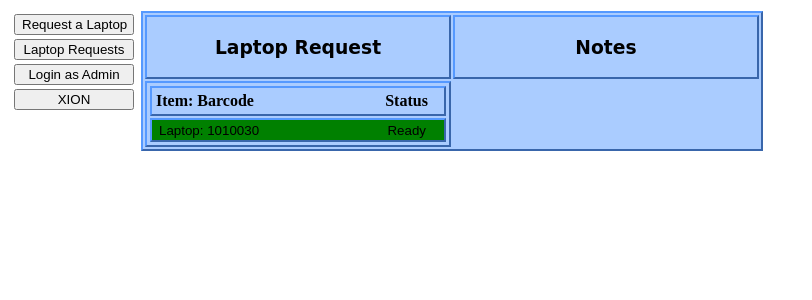
After one commit to rvanwhy/LaptopRequests, a Django app: page /laptopRequests/1 in a window 1280 px wide. The commit adds this page. Shown: the top 300 px of the page, without its empty margins (0-812 px from the left). Run offline with Django 3.2, Linux system fonts and the light colour scheme; data that the repository does not hold is empty.

Commit message:
Fixed up some CSS and modified the URL Schema

```diff
--- /dev/null
+++ b/xion/laptopRequests/static/base.css
@@ -0,0 +1,55 @@
+table.BlueRounded {
+	-moz-border-radius:10px;
+	border:2px outset #5599FF;
+  background-color:#AACCFF;
+}
+
+table.main {
+	width:900px;
+}
+
+.BlueRounded td {
+  -moz-border-radius:10px;
+	border:2px outset #5599FF;
+
+}
+
+
+td.ColumnHead {
+	text-align:center;
+	width:300px;
+}
+
+h3.ColumnHead {
+	text-align:center;
+	font-family:Comic Sans, Comic Sans MS, Arial, sans-serif;
+	padding:0;
+}
+
+h2.Title {
+	color:navy;
+}
+
+h3.Header {
+	color:navy;
+}
+
+td.New {
+  background-color:gray;
+}
+
+td.Started {
+  background-color:teal;
+}
+
+td.Testing {
+  background-color:orange;
+}
+
+td.Ready{
+  background-color:green;
+}
+
+td.Archive{
+  background-color:crimson;
+}
--- /dev/null
+++ b/xion/laptopRequests/templates/request.html
@@ -0,0 +1,147 @@
+<!DOCTYPE HTML>
+{% load staticfiles %}
+<html>
+<head>
+	<title>Detailed status of AZ RAMP experiment laptop request</title>
+	<meta http-equiv="Content-Type" content="text/html;charset=utf-8" >
+	<link href="{% static "base.css" %}" rel="stylesheet" type="text/css">
+</head>
+<body>
+
+<table class="major">
+	<tr>
+		<td class="navigation" valign="top">
+			<table class="navigation">
+				<tr><td>
+                    <form action="/admin/laptopRequests/request/add">
+						<input style="width:120px;" type="submit" value="Request a Laptop">
+					</form>
+				</td></tr>
+
+				<tr><td>
+					<form action="/laptopRequests">
+						<input style="width:120px;" type="submit" value="Laptop Requests">
+					</form>
+				</td></tr>
+
+				<tr><td>
+					<form action="/cgi-bin/getDetailedStatus.py">
+					<input style="width:120px;" type="submit" value="Login as Admin">
+					</form>
+				</td></tr>
+
+				<tr><td>
+                    <form action="/"><input style="width:120px;" type="submit" value="XION"></form>
+				</td></tr>
+			</table>
+		</td>
+
+
+		<td style="width:900px;">
+			<table class="BlueRounded">
+				<tr>
+					<td class="ColumnHead"><h3 class="ColumnHead">Laptop Request</h3></td>
+					<td class="ColumnHead"><h3 class="ColumnHead">Notes</h3></td>
+				</tr>
+
+                {% for request in requests %}
+				<tr>
+					<td width="300px"  valign="top">
+						<table width="300px">
+							<tr>
+								<td align="right">Status:</td>
+								<td align="left" class="{{request.status}}">{{request.status}}</td>
+							</tr>
+							<tr>
+								<td align="right">Date:</td>
+								<td align="left">{{request.date}}</td>
+							</tr>
+							<tr>
+								<td align="right">Name:</td>
+								<td align="left">{{request.name}}</td>
+							</tr>
+							<tr>
+								<td align="right">email:</td>
+								<td align="left">{{request.email}}</td>
+							</tr>
+							<tr>
+								<td align="right">Notify:</td>
+								<td align="left">{{request.notify}}</td>
+							</tr>
+							<tr>
+								<td align="right">Date Required:</td>
+								<td align="left">{{request.readyby}}</td>
+							</tr>
+							<tr>
+								<td align="right"># of laptops:</td>
+								<td align="left">{{request.nlaptops}}</td>
+							</tr>
+							<tr>
+								<td align="right">Experiment Name:</td>
+								<td align="left">{{request.experimentName}}</td>
+							</tr>
+							<tr>
+								<td align="right">Experiment Number:</td>
+								<td align="left">{{request.experimentNumber}}</td>
+							</tr>
+							<tr>
+								<td align="right">Location:</td>
+								<td align="left">{{request.location}}</td>
+							</tr>
+							<tr>
+								<td align="right">Backpack:</td>
+								<td align="left">{{request.backpack}}</td>
+							</tr>
+							<tr>
+								<td align="right">Experiment Type:</td>
+								<td align="left">{{request.typeX}}</td>
+							</tr>
+							<tr>
+								<td align="right">Laptop Type:</td>
+								<td align="left">{{request.typeL}}</td>
+							</tr>
+							<tr>
+								<td align="right">Owner:</td>
+								<td align="left">{{request.owner}}</td>
+							</tr>
+							<tr>
+								<td align="right"># of instruments:</td>
+								<td align="left">{{request.ninstr}}</td>
+							</tr>
+							<tr>
+								<td align="right">Disk space:</td>
+								<td align="left">{{request.diskspace}}</td>
+							</tr>
+							<tr>
+								<td align="right">Media:</td>
+								<td align="left">{{request.media}}</td>
+							</tr>
+							<tr>
+								<td align="right">Software:</td>
+								<td align="left">{{request.software}}</td>
+							</tr>
+							<tr>
+								<td align="right">Notes:</td>
+								<td align="left">{{request.notes}}</td>
+						</tr>
+					</table>
+				</td>
+                {% endfor %}
+
+
+					<td width="300px" valign="top">
+						<table style="valign:top;width:300px;"><tr><td colspan="2"><table style="width:100%;"><tr><th align="left" width="80%">Item: Barcode</th><th align="left" width="20%">Status</th></tr></table></td></tr>
+<tr><td style="background-color:green;"><form method="post" action="/cgi-bin/getDetailedStatus.py">
+<input type="hidden" name="id" value="314">
+<input type="hidden" name="admin" value="0">
+<input type="hidden" name="noteid" value="2698">
+<input style="background-color:green;border:0;cursor:pointer;cursor:hand;align:left;text-align:left;width:75%;" type="submit" value="Laptop: 1010030"><input style="background-color:green;border:0;cursor:pointer;cursor:hand;align:left;width:25%;" type="submit" value="Ready"></form></td></tr></table>
+					</td>
+				</tr>
+			</table>
+		</td>
+	</tr>
+</table>
+
+</body>
+</html>
--- a/xion/laptopRequests/urls.py
+++ b/xion/laptopRequests/urls.py
@@ -3,5 +3,7 @@ from django.conf.urls import url
 from laptopRequests import views
 
 urlpatterns = [
-    url(r'^$', views.index, name='index')
+    url(r'^$', views.index, name='index'),
+    url(r'^archived$', views.archived, name='archived'),
+    url(r'^([0-9]*)$', views.getDetails, name='getDetails')
 ]
--- a/xion/laptopRequests/views.py
+++ b/xion/laptopRequests/views.py
@@ -3,6 +3,13 @@ from django.shortcuts import render_to_response
 from laptopRequests.models import request
 
 def index(req):
+  entries = request.objects.all().filter(status__in=['Ready','Testing', 'New'])
+  return render_to_response('index.html', {'requests': entries, 'archiveButton' : 'Show'})
+
+def archived(req):
   entries = request.objects.all()
-  color = {'New': 'gray', 'Started': 'blue', 'Testing': 'orange', 'Ready':'green', 'Archive': 'pink'}
-  return render_to_response('index.html', {'requests': entries, 'color': color, 'admin': 0})
+  return render_to_response('index.html', {'requests': entries, 'archiveButton':'Hide'})
+
+def getDetails(req, requestNumber):
+  entries = request.objects.all().filter(id=requestNumber)
+  return render_to_response('request.html', {'requests': entries})
--- a/xion/xion/settings.py
+++ b/xion/xion/settings.py
@@ -71,4 +71,4 @@ USE_TZ = True
 # Static files (CSS, JavaScript, Images)
 # https://docs.djangoproject.com/en/1.6/howto/static-files/
 
-STATIC_URL = '/static/'
+STATIC_URL = '/laptopRequests/static/'
```
Also changed, not shown: xion/laptopRequests/templates/index.html (+12 -15 lines), 3 other files.
